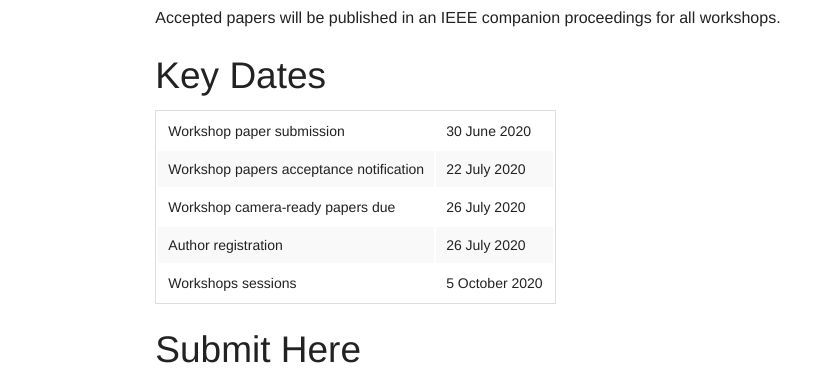
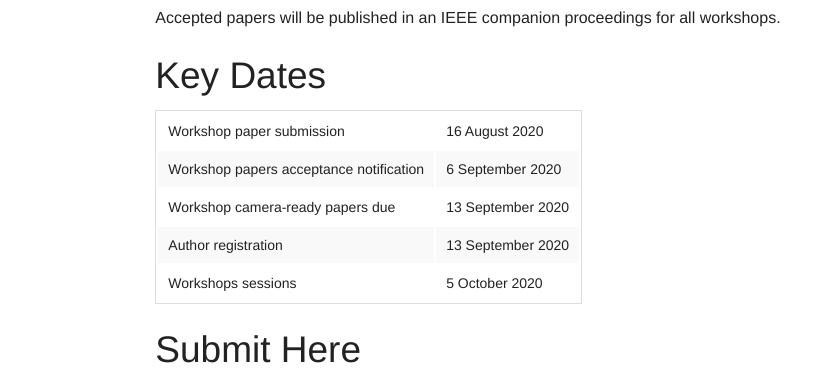
Before and after one commit to prisem-workshop/prisem-workshop.github.io, a Jekyll site: the page built from paper.html, in a window 1280 px wide and 900 px high, scrolled down 2259 px. Shown: the part 220-608 px from the top of the window, without its empty margins (333-1154 px from the left). Built offline with Jekyll 4.4.1, drawn with Linux system fonts in a browser that asks for light colours; comment, search, counter and statistics services are not loaded.

Commit message:
new dates

```diff
--- a/paper.html
+++ b/paper.html
@@ -68,17 +68,17 @@ We strongly encourage the submissions reporting a synergy of innovative research
 <table>
 	<tr>
 		<td>
-Workshop paper submission</td><td> 30 June 2020</td>
+Workshop paper submission</td><td> 16 August 2020</td>
 </tr>
 <tr><td>
-Workshop papers acceptance notification</td> <td>22 July 2020</td>
+Workshop papers acceptance notification</td> <td>6 September 2020</td>
 </tr>
 <tr>
 	<td>
-Workshop camera-ready papers due</td> <td>26 July 2020</td>
+Workshop camera-ready papers due</td> <td>13 September 2020</td>
 </tr>
 <tr><td>
-Author registration</td> <td>26 July 2020</td>
+Author registration</td> <td>13 September 2020</td>
 </tr>
 <tr>
 	<td>
```
